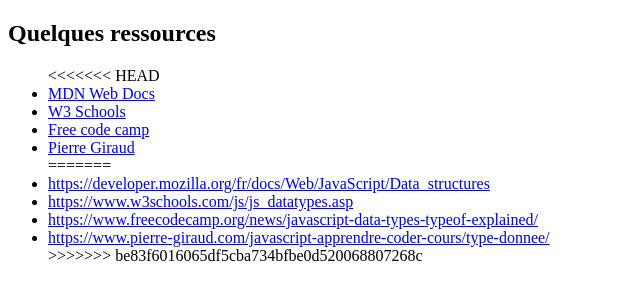
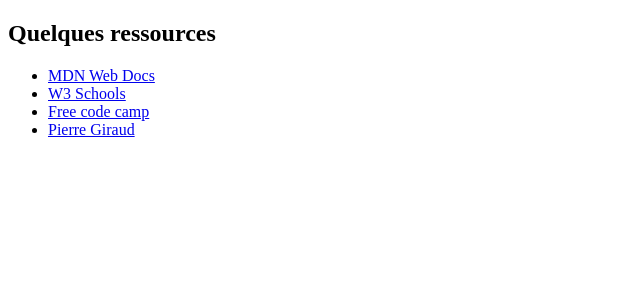
Before and after one commit to FabriqueDWWM/exos-types, a plain HTML site: page index.html in a window 1280 px wide. Shown: the whole page, without its empty margins (0-640 px from the left). Drawn offline with Linux system fonts and the light colour scheme.

Commit message:
ajout exo

```diff
--- a/index.html
+++ b/index.html
@@ -11,17 +11,10 @@
 <body>
     <h2>Quelques ressources</h2>
     <ul>
-<<<<<<< HEAD
         <li><a href="https://developer.mozilla.org/fr/docs/Web/JavaScript/Data_structures">MDN Web Docs</a></li>
         <li><a href="https://www.w3schools.com/js/js_datatypes.asp">W3 Schools</a></li>
         <li><a href="https://www.freecodecamp.org/news/javascript-data-types-typeof-explained/">Free code camp</a></li>
         <li><a href="https://www.pierre-giraud.com/javascript-apprendre-coder-cours/type-donnee/">Pierre Giraud</a></li>
-=======
-        <li><a href="https://developer.mozilla.org/fr/docs/Web/JavaScript/Data_structures">https://developer.mozilla.org/fr/docs/Web/JavaScript/Data_structures</a></li>
-        <li><a href="https://www.w3schools.com/js/js_datatypes.asp">https://www.w3schools.com/js/js_datatypes.asp</a></li>
-        <li><a href="https://www.freecodecamp.org/news/javascript-data-types-typeof-explained/">https://www.freecodecamp.org/news/javascript-data-types-typeof-explained/</a></li>
-        <li><a href="https://www.pierre-giraud.com/javascript-apprendre-coder-cours/type-donnee/">https://www.pierre-giraud.com/javascript-apprendre-coder-cours/type-donnee/</a></li>
->>>>>>> be83f6016065df5cba734bfbe0d520068807268c
     </ul>
 
     <script src="./js/main.js"></script>
```
